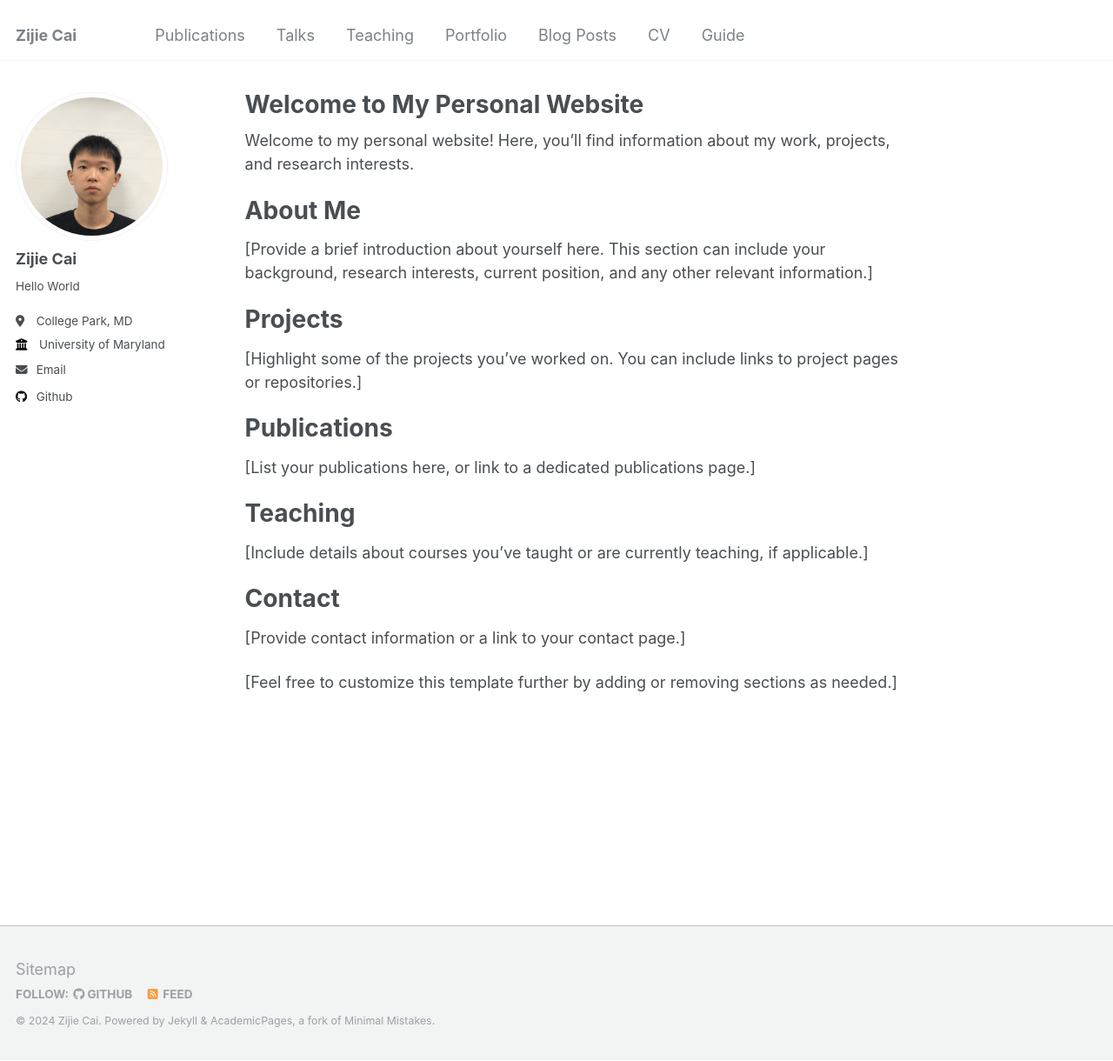
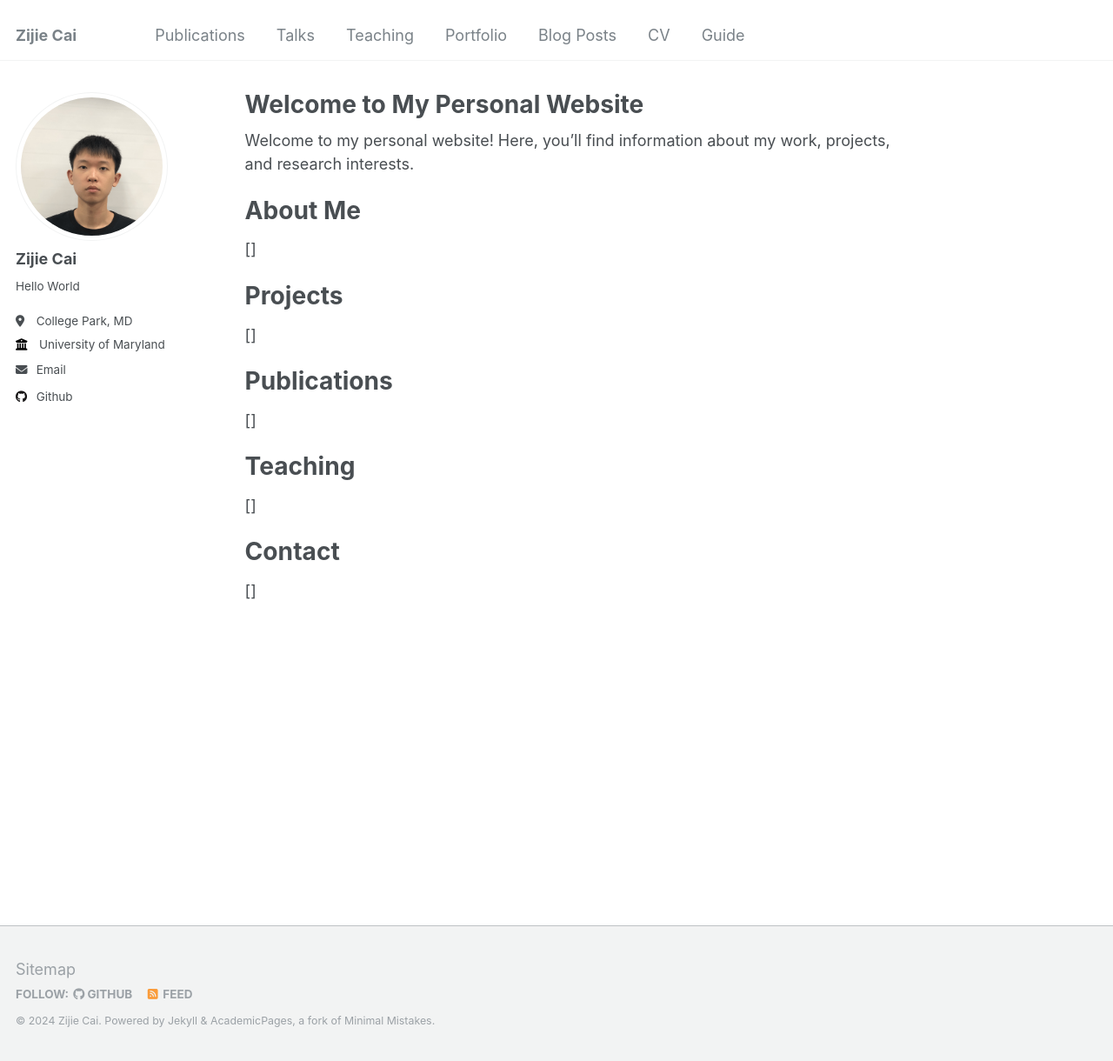
Before and after one commit to zijie-cai/zijie-cai.github.io, a Jekyll site: the page built from _pages/about.md, in a window 1280 px wide and 1220 px high. Shown: the whole window at 87% size. Built offline with Jekyll 4.4.1, drawn with Linux system fonts in a browser that asks for light colours.

Commit message:
Update about.md

```diff
--- a/_pages/about.md
+++ b/_pages/about.md
@@ -11,22 +11,20 @@ Welcome to my personal website! Here, you'll find information about my work, pro
 
 About Me
 ======
-[Provide a brief introduction about yourself here. This section can include your background, research interests, current position, and any other relevant information.]
+[]
 
 Projects
 ======
-[Highlight some of the projects you've worked on. You can include links to project pages or repositories.]
+[]
 
 Publications
 ======
-[List your publications here, or link to a dedicated publications page.]
+[]
 
 Teaching
 ======
-[Include details about courses you've taught or are currently teaching, if applicable.]
+[]
 
 Contact
 ======
-[Provide contact information or a link to your contact page.]
-
-[Feel free to customize this template further by adding or removing sections as needed.]
+[]
```
